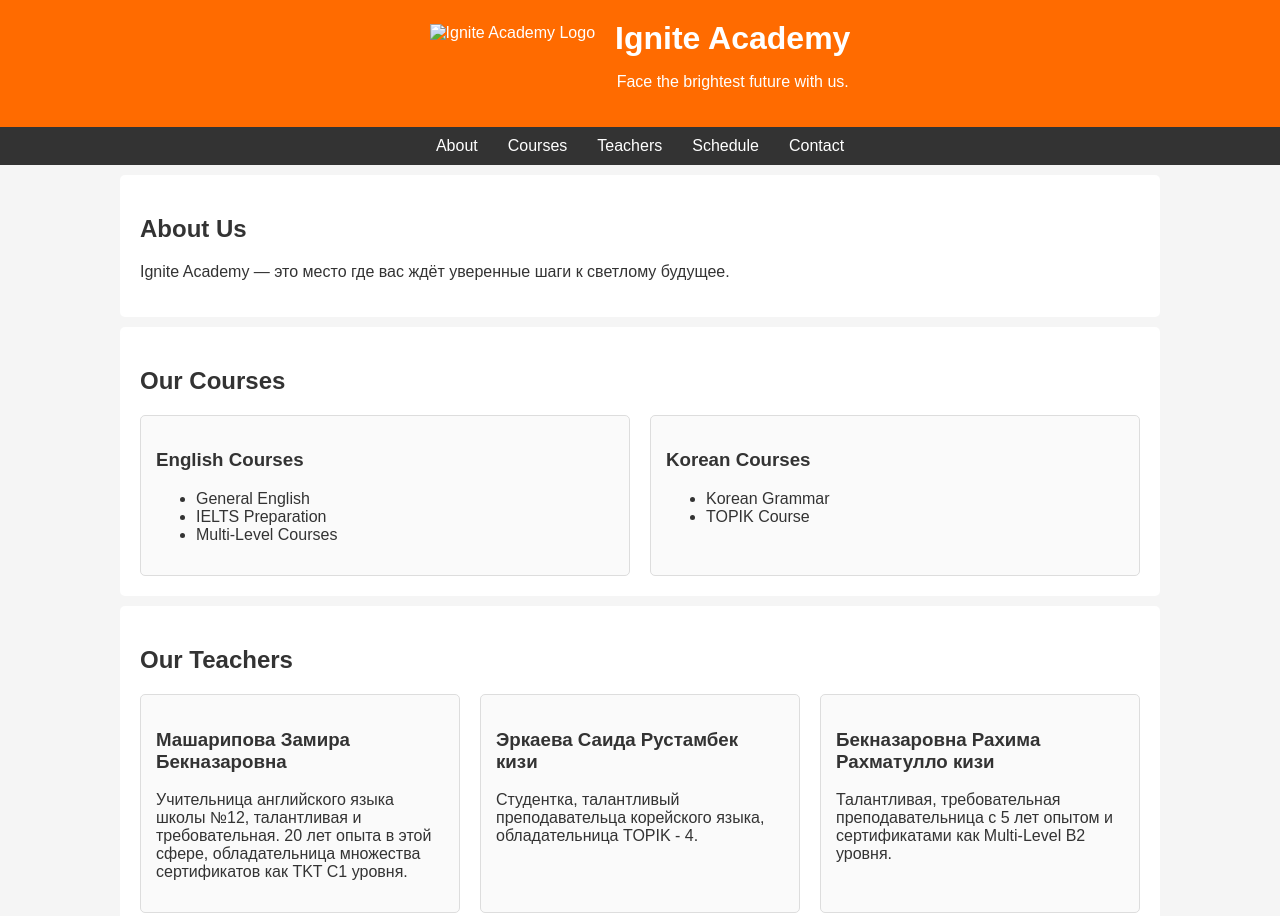
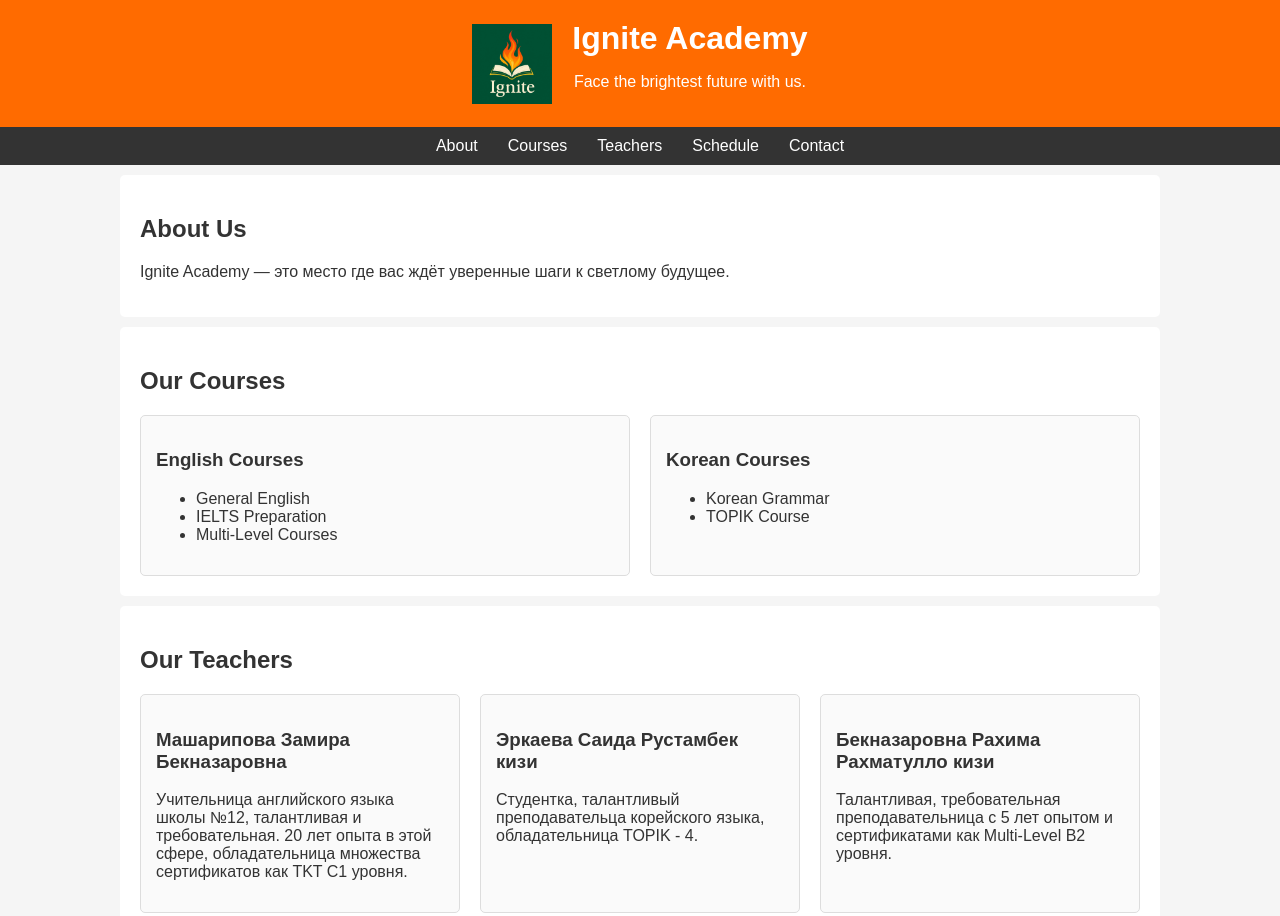
Before and after one commit to IgniteAcademyuz/IgniteAcademy, a plain HTML site: page index.html in a window 1280 px wide. Shown: the top 916 px of the page. Drawn offline with Linux system fonts and the light colour scheme.

Commit message:
Update index.html

```diff
--- a/index.html
+++ b/index.html
@@ -85,7 +85,7 @@
 <body>
 
 <header style="display: flex; align-items: center; justify-content: center; gap: 20px; flex-wrap: wrap;">
-  <img src="logo.jpg" alt="Ignite Academy Logo" style="height:80px;">
+  <img src="logo.png" alt="Ignite Academy Logo" style="height:80px;">
   <div>
     <h1>Ignite Academy</h1>
     <p>Face the brightest future with us.</p>
```
